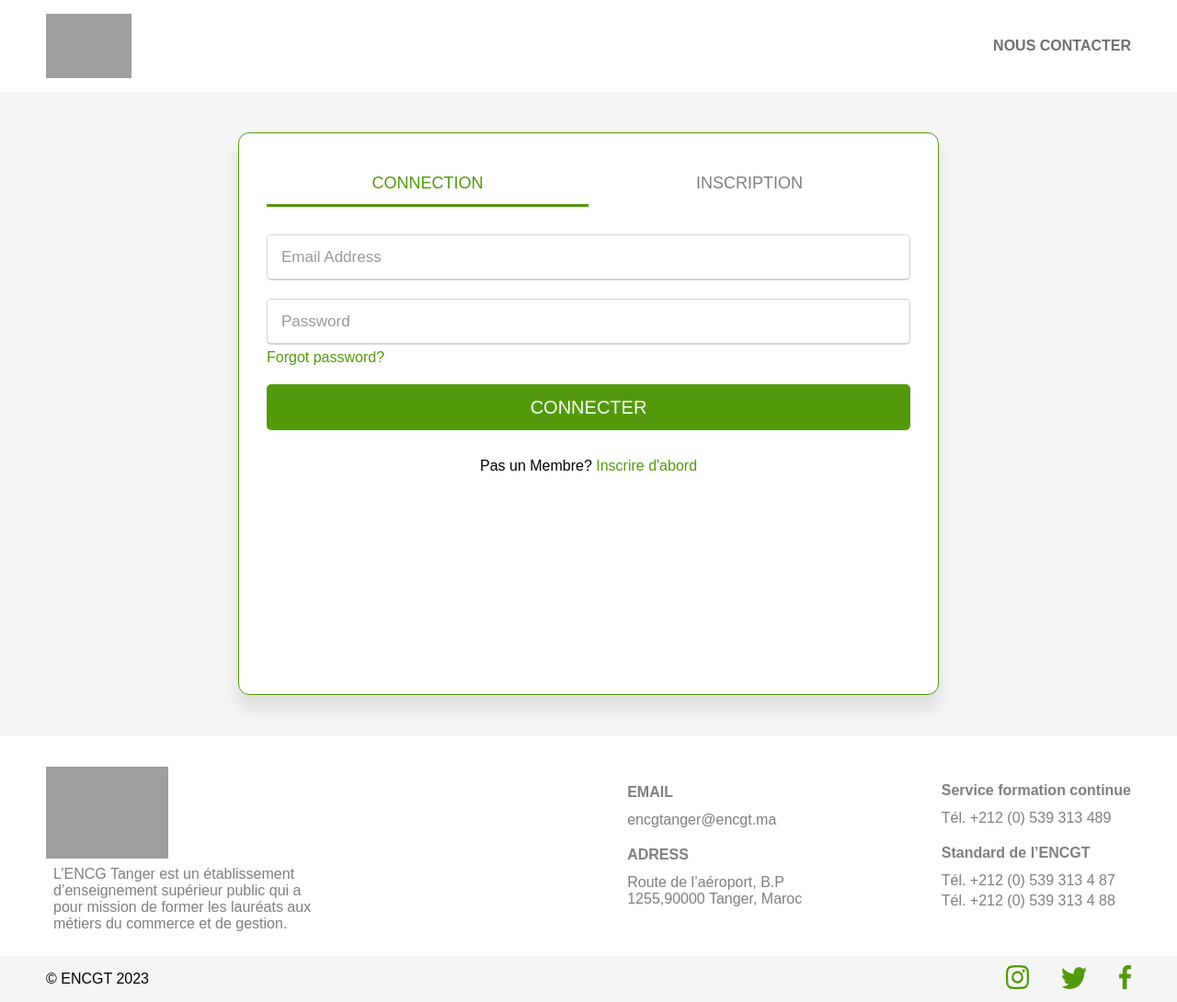
After one commit to deffInen/DDS-ENCGT, a PHP site: page /connect.html in a window 1280 px wide. The commit adds this page. Shown: the whole page at 92% size. Run offline with PHP 8.4, Linux system fonts and the light colour scheme; grey boxes are pictures that could not be loaded.

Commit message:
created login page

```diff
--- /dev/null
+++ b/connect.html
@@ -0,0 +1,155 @@
+<!DOCTYPE html>
+<html lang="en">
+<head>
+    <meta charset="UTF-8">
+    <meta http-equiv="X-UA-Compatible" content="IE=edge">
+    <meta name="viewport" content="width=device-width, initial-scale=1.0">
+    <title>Document</title>
+
+    <link rel="stylesheet" href="style.css">
+</head>
+<body>
+
+    <div class="main-bg-container">
+        <nav>
+            <div>
+                <a href="">
+                    <img src="https://encgt.ma/wp-content/uploads/2020/06/logo-web.png" alt="LOGO">
+                </a>
+                <p>NOUS CONTACTER</p>
+            </div>
+        </nav>
+        <div class="main-content-container">
+
+
+            <div class="wrapper">
+                <div class="form-container">
+                   <div class="slide-controls">
+                      <input type="radio" name="slide" id="login" checked>
+                      <input type="radio" name="slide" id="signup">
+                      <label for="login" class="slide login">CONNECTION</label>
+                      <label for="signup" class="slide signup">INSCRIPTION</label>
+                      <div class="slider-tab"></div>
+                   </div>
+                   <div class="form-inner">
+                      <form action="#" class="login">
+                         <div class="field">
+                            <input type="text" placeholder="Email Address" required>
+                         </div>
+                         <div class="field">
+                            <input type="password" placeholder="Password" required>
+                         </div>
+                         <div class="pass-link">
+                            <a href="#">Forgot password?</a>
+                         </div>
+                         <div class="field btn">
+                            <div class="btn-layer"></div>
+                            <input type="submit" value="CONNECTER">
+                         </div>
+                         <div class="signup-link">
+                            Pas un Membre? <a href="">Inscrire d'abord</a>
+                         </div>
+                      </form>
+                      <form action="#" class="signup">
+                         <div class="field">
+                            <input type="text" placeholder="Nom et Prenom" required>
+                         </div>
+                         <div class="field">
+                            <input type="text" placeholder="Entreprise" required>
+                         </div>
+                         <div class="field">
+                            <input type="text" placeholder="Post" required>
+                         </div>
+                         <div class="field">
+                            <input type="tel" placeholder="Tel" required>
+                         </div>
+                         <div class="field">
+                            <input type="email" placeholder="Email" required>
+                         </div>
+                         <div class="field">
+                            <input type="password" placeholder="Password" required>
+                         </div>
+                         <div class="field btn">
+                            <div class="btn-layer"></div>
+                            <input type="submit" value="INSCRIRE">
+                         </div>
+                      </form>
+                   </div>
+                </div>
+             </div>
+             <script>
+                const loginText = document.querySelector(".title-text .login");
+                const loginForm = document.querySelector("form.login");
+                const loginBtn = document.querySelector("label.login");
+                const signupBtn = document.querySelector("label.signup");
+                const signupLink = document.querySelector("form .signup-link a");
+                signupBtn.onclick = (()=>{
+                  loginForm.style.marginLeft = "-50%";
+                  loginText.style.marginLeft = "-50%";
+                });
+                loginBtn.onclick = (()=>{
+                  loginForm.style.marginLeft = "0%";
+                  loginText.style.marginLeft = "0%";
+                });
+                signupLink.onclick = (()=>{
+                  signupBtn.click();
+                  return false;
+                });
+             </script>
+
+        </div>
+    </div>
+
+
+
+
+
+
+
+    <div class="footer">
+        <footer>
+            <div class="footer-top">
+                <div class="footer-section-one">
+                    <div class="footer-section-one-container">
+                        <img src="https://encgt.ma/wp-content/uploads/2020/06/logo-web.png" alt="LOGO">
+                        <p>L’ENCG Tanger est un établissement d’enseignement supérieur public qui a
+                        pour mission de former les lauréats aux métiers du commerce et de gestion.</p>
+                    </div>
+
+                </div>
+                <div class="footer-section-filler">
+
+                </div>
+                <div class="footer-section-two">
+                    <div class="footer-section-two-container">
+                        <p class="footer-title">EMAIL</p>
+                        <p class="footer-sub-info">encgtanger@encgt.ma</p>
+                        <p class="footer-title-mt">ADRESS</p>
+                        <p class="footer-sub-info">Route de l’aéroport, B.P 1255,90000 Tanger, Maroc</p>
+                    </div>
+                </div>
+                <div class="footer-section-tree">
+                    <div class="footer-section-tree-container">
+                        <p class="footer-title">Service formation continue</p>
+                        <p class="footer-sub-info">Tél. +212 (0) 539 313 489</p>
+                        <p class="footer-title-mt">Standard de l’ENCGT</p>
+                        <p class="footer-sub-info">Tél. +212 (0) 539 313 4 87</p>
+                        <p class="footer-sub-info-mt">Tél. +212 (0) 539 313 4 88</p>
+                    </div>
+                </div>
+            </div>
+            <div class="footer-sub">
+                <div class="cp-container">
+                    <p>© ENCGT 2023</p>
+                </div>
+                <div class="icons-container">
+                    <img src="Path 3.svg" alt="logo3">
+                    <img src="Path 2.svg" alt="logo2">
+                    <img src="Path 1.svg" alt="logo1">
+                </div>
+
+            </div>
+        </footer>
+    </div>
+</body>
+</html>
--- a/style.css
+++ b/style.css
@@ -60,6 +60,12 @@ nav div p{
     width: 100vw;
 }
 
+.main-bg-container{
+    background-color: #F5F5F5;
+    height: 100vh;
+    width: 100vw;
+}
+
 /* main text style */
 
 .main-content-container{
@@ -70,6 +76,7 @@ nav div p{
     flex-direction: row;
     flex-wrap: nowrap;
     align-items: center;
+    justify-content: center;
 }
 
 .main-text{
@@ -315,3 +322,174 @@ button{
 .icons-container img{
     margin-left: 30px;
 }
+
+
+
+/* form style */
+
+*{
+    margin: 0;
+    padding: 0;
+    box-sizing: border-box;
+    font-family: 'Poppins', sans-serif;
+  }
+/
+  ::selection{
+    background: #529A0B;
+    color: #fff;
+  }
+  .wrapper{
+    margin-top: 32px;
+    margin-bottom: 32px;
+    overflow: hidden;
+    max-width: 775px;
+    background: #fff;
+    border:1px #529A0B solid;
+    border-radius: 12px;
+    padding: 30px;
+    box-shadow: 0px 15px 20px rgba(0,0,0,0.1);
+  }
+
+  .wrapper .slide-controls{
+    position: relative;
+    display: flex;
+    height: 50px;
+    width: 700px;
+    overflow: hidden;
+    margin: 0px 0 10px 0;
+    justify-content: space-between;
+  }
+  .slide-controls .slide{
+    height: 100%;
+    width: 100%;
+    color: #fff;
+    font-size: 18px;
+    font-weight: 500;
+    text-align: center;
+    line-height: 48px;
+    cursor: pointer;
+    z-index: 1;
+    transition: all 0.6s ease;
+  }
+  .slide-controls label.signup{
+    color: #000;
+  }
+  .slide-controls .slider-tab{
+    position: absolute;
+    height: 100%;
+    width: 50%;
+    left: 0;
+    z-index: 0;
+    transition: all 0.6s cubic-bezier(0,1,0,1);
+    border-bottom: 3px #529A0B solid;
+  }
+  input[type="radio"]{
+    display: none;
+  }
+  #signup:checked ~ .slider-tab{
+    left: 50%;
+  }
+  #signup:checked ~ label.signup{
+    color: #529A0B;
+    cursor: default;
+    user-select: none;
+  }
+  #signup:checked ~ label.login{
+    color: #7F7F7F;
+  }
+  #login:checked ~ label.signup{
+    color: #7F7F7F;
+  }
+  #login:checked ~ label.login{
+    color: #529A0B;
+    cursor: default;
+    user-select: none;
+  }
+  .wrapper .form-container{
+    width: 100%;
+    overflow: hidden;
+  }
+  .form-container .form-inner{
+    display: flex;
+    width: 200%;
+  }
+  .form-container .form-inner form{
+    width: 50%;
+    transition: all 0.6s cubic-bezier(0,-1,0,1);
+  }
+  .form-inner form .field{
+    height: 50px;
+    width: 100%;
+    margin-top: 20px;
+  }
+  .form-inner form .field input{
+    height: 100%;
+    width: 100%;
+    outline: none;
+    padding-left: 15px;
+    border-radius: 5px;
+    border: 1px solid lightgrey;
+    border-bottom-width: 2px;
+    font-size: 17px;
+    transition: all 0.3s ease;
+  }
+  .form-inner form .field input:focus{
+    border-color: #529A0B;
+    /* box-shadow: inset 0 0 3px #fb6aae; */
+  }
+  .form-inner form .field input::placeholder{
+    color: #999;
+    transition: all 0.3s ease;
+  }
+  form .field input:focus::placeholder{
+    color: #b3b3b3;
+  }
+  .form-inner form .pass-link{
+    margin-top: 5px;
+  }
+  .form-inner form .signup-link{
+    text-align: center;
+    margin-top: 30px;
+  }
+  .form-inner form .pass-link a,
+  .form-inner form .signup-link a{
+    color: #529A0B;
+    text-decoration: none;
+  }
+  .form-inner form .pass-link a:hover,
+  .form-inner form .signup-link a:hover{
+    text-decoration: underline;
+  }
+  form .btn{
+    height: 50px;
+    width: 100%;
+    border-radius: 5px;
+    position: relative;
+    overflow: hidden;
+  }
+  form .btn .btn-layer{
+    height: 100%;
+    width: 300%;
+    position: absolute;
+    left: -100%;
+    background: #529A0B;
+    border-radius: 5px;
+    transition: all 0.4s ease;;
+  }
+  form .btn:hover .btn-layer{
+    left: 0;
+  }
+  form .btn input[type="submit"]{
+    height: 100%;
+    width: 100%;
+    z-index: 1;
+    position: relative;
+    background: none;
+    border: none;
+    color: #fff;
+    padding-left: 0;
+    border-radius: 5px;
+    font-size: 20px;
+    font-weight: 500;
+    cursor: pointer;
+  }
```
